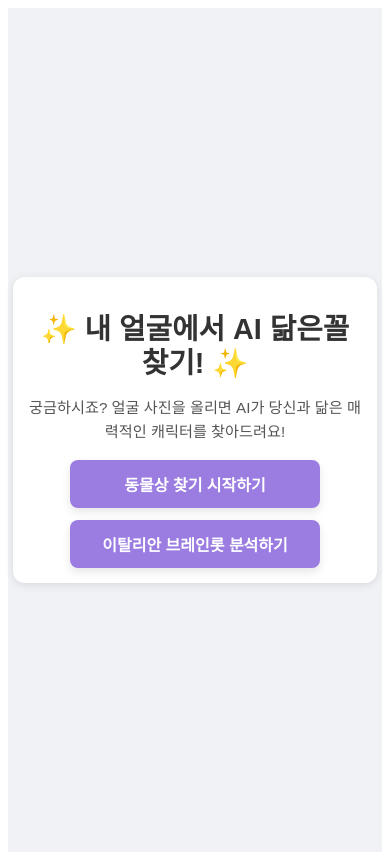
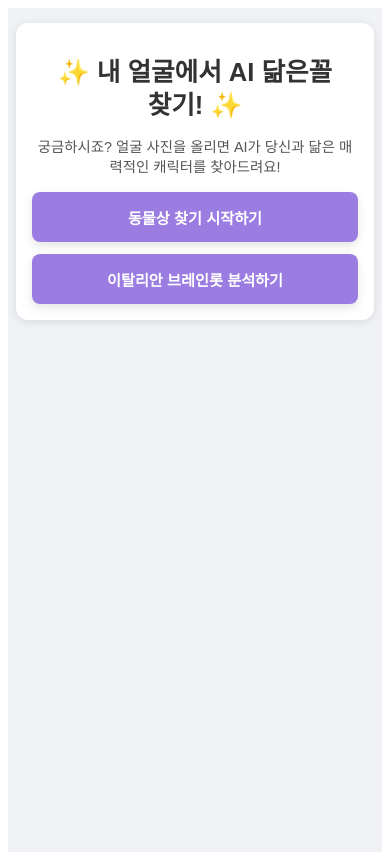
Before and after one commit to Hangje-Cho/face-famous, a React (Create React App) app: page / in a window 390 px wide. Built offline with nearby package versions, Linux system fonts and the light colour scheme.

Commit message:
feat: 모바일 최적화 개선 및 사용자 경험 향상

```diff
--- a/src/App.css
+++ b/src/App.css
@@ -6,12 +6,13 @@
   display: flex;
   flex-direction: column;
   align-items: center;
-  justify-content: center;
+  justify-content: flex-start;
   padding: 20px;
   color: #1c1e21;
   box-sizing: border-box;
   -webkit-font-smoothing: antialiased;
   -moz-osx-font-smoothing: grayscale;
+  overflow-x: hidden;
 }
 
 .main-page, .recognition-page {
@@ -141,15 +142,16 @@ p {
   align-items: center;
   justify-content: center;
   width: 90%;
-  max-width: 400px; /* Adjust as needed */
-  height: 250px; /* Fixed height for the upload area */
-  border: 2px dashed #ccc; /* Light gray dashed border */
+  max-width: 400px;
+  min-height: 250px;
+  border: 2px dashed #ccc;
   border-radius: 10px;
   margin: 30px auto;
   background-color: #fcfcfc;
   cursor: pointer;
   transition: border-color 0.3s ease;
   box-sizing: border-box;
+  touch-action: manipulation;
 }
 
 .image-upload-container:hover {
@@ -232,32 +234,39 @@ p {
   .App {
     padding: 10px;
     min-height: 100vh;
+    justify-content: flex-start;
+    padding-top: 20px;
   }
 
   .main-page, .recognition-page {
     padding: 20px;
-    margin: 10px auto;
+    margin: 0 auto 20px auto;
     max-width: 100%;
     box-shadow: 0 2px 10px rgba(0, 0, 0, 0.1);
+    border-radius: 16px;
   }
 
   h1 {
-    font-size: 2rem;
+    font-size: 1.8rem;
     line-height: 1.2;
+    margin-bottom: 12px;
+    word-break: keep-all;
   }
 
   p {
-    font-size: 1rem;
+    font-size: 0.95rem;
     margin-bottom: 20px;
+    line-height: 1.5;
   }
 
   .analyze-button {
-    padding: 15px 25px;
-    font-size: 1.1rem;
+    padding: 16px 24px;
+    font-size: 1rem;
     width: 100%;
     max-width: 280px;
     margin: 0 auto 15px auto;
     touch-action: manipulation;
+    min-height: 48px;
   }
 
   .analyze-button:last-child {
@@ -265,76 +274,97 @@ p {
   }
 
   .result-container {
-    padding: 15px;
+    padding: 16px;
     margin-top: 20px;
   }
 
   .result-container h2 {
-    font-size: 1.5rem;
+    font-size: 1.4rem;
     margin-bottom: 15px;
     line-height: 1.3;
+    word-break: keep-all;
   }
 
   .result-item {
+    font-size: 0.95rem;
+    padding: 14px 0;
+    flex-direction: row;
+    justify-content: space-between;
+    align-items: center;
+  }
+
+  .result-item .class-name {
+    flex: 1;
+    text-align: left;
     font-size: 1rem;
-    padding: 12px 0;
-    flex-direction: column;
-    align-items: flex-start;
-    gap: 5px;
   }
 
   .result-item .probability {
-    font-size: 1.1rem;
+    font-size: 1rem;
+    font-weight: bold;
   }
 
   .image-upload-container {
-    height: 220px;
+    min-height: 200px;
     margin: 20px auto;
     width: 95%;
     touch-action: manipulation;
   }
 
   .image-upload-container .upload-icon {
-    font-size: 3rem;
+    font-size: 2.8rem;
   }
 
   .image-upload-container .upload-text {
+    font-size: 0.95rem;
+    text-align: center;
+    padding: 0 10px;
+  }
+
+  .loading-message {
     font-size: 1rem;
-    text-align: center;
+    margin-top: 12px;
   }
 
   .disclaimer-text {
     font-size: 0.8rem;
     margin-top: 20px;
+    line-height: 1.4;
   }
 }
 
 @media (max-width: 480px) {
   .App {
-    padding: 5px;
+    padding: 8px;
+    padding-top: 15px;
   }
 
   .main-page, .recognition-page {
-    padding: 15px;
-    margin: 5px auto;
+    padding: 16px;
+    margin: 0 auto 15px auto;
+    border-radius: 12px;
   }
 
   h1 {
-    font-size: 1.8rem;
+    font-size: 1.6rem;
     margin-bottom: 10px;
+    word-break: keep-all;
+    line-height: 1.3;
   }
 
   p {
-    font-size: 0.95rem;
+    font-size: 0.9rem;
     margin-bottom: 15px;
+    line-height: 1.4;
   }
 
   .analyze-button {
-    padding: 12px 20px;
-    font-size: 1rem;
+    padding: 14px 20px;
+    font-size: 0.95rem;
     width: 100%;
-    max-width: 250px;
+    max-width: 100%;
     margin: 0 auto 12px auto;
+    min-height: 48px;
   }
 
   .analyze-button:last-child {
@@ -342,43 +372,82 @@ p {
   }
 
   .result-container {
-    padding: 12px;
+    padding: 14px;
   }
 
   .result-container h2 {
-    font-size: 1.3rem;
+    font-size: 1.25rem;
     margin-bottom: 12px;
+    word-break: keep-all;
   }
 
   .result-item {
     font-size: 0.9rem;
-    padding: 10px 0;
+    padding: 12px 0;
+    flex-direction: row;
+    justify-content: space-between;
   }
 
   .result-item .class-name {
-    font-size: 1rem;
+    font-size: 0.95rem;
+    text-align: left;
+    flex: 1;
   }
 
   .result-item .probability {
-    font-size: 1rem;
-    margin-top: 2px;
+    font-size: 0.95rem;
+    font-weight: bold;
   }
 
   .image-upload-container {
-    height: 180px;
-    width: 98%;
+    min-height: 170px;
+    width: 100%;
+    margin: 15px auto;
   }
 
   .image-upload-container .upload-icon {
-    font-size: 2.5rem;
+    font-size: 2.2rem;
   }
 
   .image-upload-container .upload-text {
+    font-size: 0.85rem;
+    padding: 0 8px;
+  }
+
+  .loading-message {
     font-size: 0.9rem;
-    padding: 0 10px;
   }
 
   .disclaimer-text {
     font-size: 0.75rem;
+    line-height: 1.3;
   }
 }
+
+/* 아주 작은 화면 (320px 이하) */
+@media (max-width: 320px) {
+  .App {
+    padding: 5px;
+  }
+
+  .main-page, .recognition-page {
+    padding: 12px;
+  }
+
+  h1 {
+    font-size: 1.4rem;
+  }
+
+  .analyze-button {
+    font-size: 0.9rem;
+    padding: 12px 16px;
+  }
+
+  .image-upload-container {
+    min-height: 150px;
+  }
+
+  .image-upload-container .upload-icon {
+    font-size: 2rem;
+  }
+}
--- a/src/App.js
+++ b/src/App.js
@@ -44,7 +44,6 @@ function RecognitionPage({ modelURL, metadataURL, title, description, resultTitl
     setPredictions([]);
     setErrorMessage('');
     setStatus('initial');
-    modelRef.current = null; // Clear model cache
     if (fileInputRef.current) {
       fileInputRef.current.value = ''; // Clear the file input value
     }
@@ -61,11 +60,13 @@ function RecognitionPage({ modelURL, metadataURL, title, description, resultTitl
     setErrorMessage('');
 
     try {
-      // Always reload the model to get the latest version
-      modelRef.current = null;
-      const model = await tmImage.load(modelURL, metadataURL);
-      modelRef.current = model;
+      // Load the model only once
+      if (!modelRef.current) {
+        const model = await tmImage.load(modelURL, metadataURL);
+        modelRef.current = model;
+      }
 
+      const model = modelRef.current;
       // Predict the image and sort predictions by probability
       const prediction = await model.predict(imageRef.current);
       setPredictions(prediction.sort((a, b) => b.probability - a.probability));
@@ -145,9 +146,8 @@ function App() {
   const animalFaceMetadataURL = 'https://teachablemachine.withgoogle.com/models/oNZQSWQ5f/metadata.json';
 
   // Model URLs for the Italian Brainrot page
-  const timestamp = Date.now();
-  const italianBrainrotModelURL = `https://teachablemachine.withgoogle.com/models/a1kRVJ4EZ/model.json?t=${timestamp}`;
-  const italianBrainrotMetadataURL = `https://teachablemachine.withgoogle.com/models/a1kRVJ4EZ/metadata.json?t=${timestamp}`;
+  const italianBrainrotModelURL = 'https://teachablemachine.withgoogle.com/models/a1kRVJ4EZ/model.json';
+  const italianBrainrotMetadataURL = 'https://teachablemachine.withgoogle.com/models/a1kRVJ4EZ/metadata.json';
 
   const [currentPage, setCurrentPage] = useState('main');
 
```
